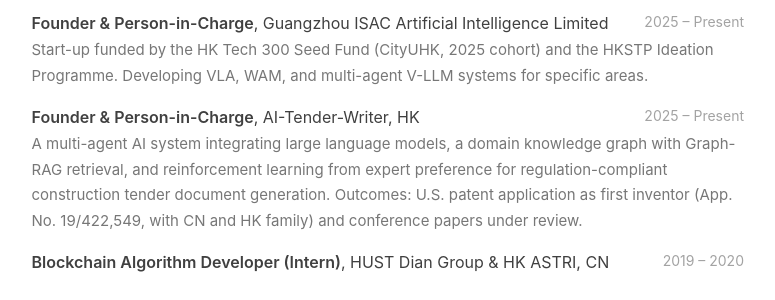
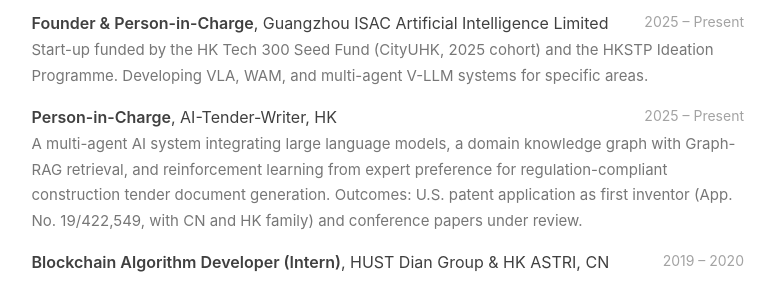
Before and after one commit to chiellini/chiellini.github.io, a Jekyll site: the page built from cv.html, in a window 1280 px wide and 900 px high, scrolled down 1821 px. Shown: the part 153-453 px from the top of the window, without its empty margins (136-911 px from the left). Built offline with Jekyll 4.4.1, drawn with Linux system fonts in a browser that asks for light colours; nearby versions of some CDN libraries; comment, search, counter and statistics services are not loaded.

Commit message:
CV page: AI-Tender-Writer role is Person-in-Charge (not Founder), per owner

```diff
--- a/cv.html
+++ b/cv.html
@@ -198,7 +198,7 @@
     </div>
     <div class="cv-row clearfix">
         <span class="cv-date">2025 – Present</span>
-        <span class="cv-what">Founder &amp; Person-in-Charge</span>, AI-Tender-Writer, HK
+        <span class="cv-what">Person-in-Charge</span>, AI-Tender-Writer, HK
         <span class="cv-note">
             A multi-agent AI system integrating large language models, a domain knowledge graph with Graph-RAG retrieval,
             and reinforcement learning from expert preference for regulation-compliant construction tender document
```
